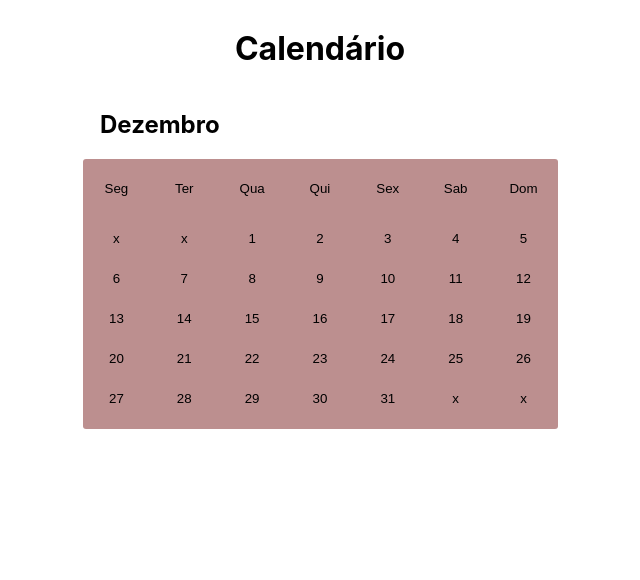
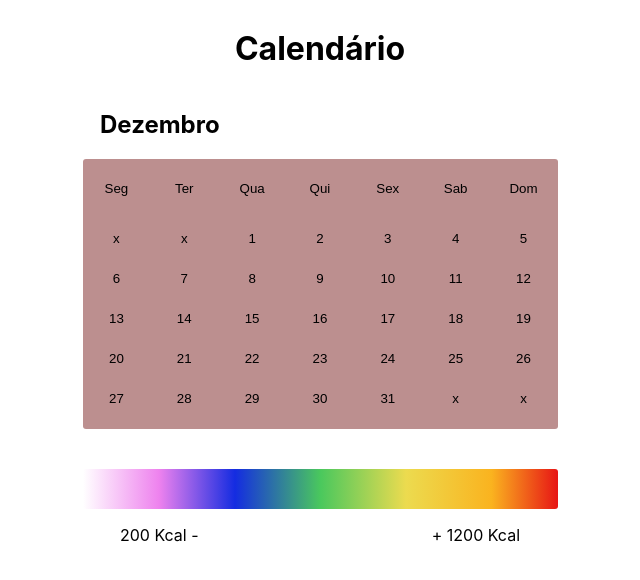
Before and after one commit to vinicius-mns/Calories-Tracker, a React (Create React App) app: page /Calendar_tracker in a window 1280 px wide. Shown: the top 580 px of the page, without its empty margins (320-960 px from the left). Built offline with nearby package versions, Linux system fonts and the light colour scheme.

Commit message:
Adiciona faixa medidora de calorias

```diff
--- a/src/components/Calendar.jsx
+++ b/src/components/Calendar.jsx
@@ -101,8 +101,8 @@ export default function Calendar() {
           </div>
 
           <div className='box'>
-            <button>Confirmar</button>
-            <button>Deletar</button>
+            <button onClick={ closeModal }>Confirmar</button>
+            <button onClick={ closeModal } >Deletar</button>
           </div>
         </div>
       </div>
--- a/src/components/Table.jsx
+++ b/src/components/Table.jsx
@@ -1,34 +1,15 @@
 import React from "react";
 import '../styles/table.css'
 
-const naofez = [ ['0 a 199', 'xx', 'aa'], ['200 a 399', 'xx', 'bb'], ['400 a 599', 'xx','cc'], ['600 a 799', 'xx','dd'], ['800 a 999', 'xx','ee'], ['1000 a 1199', 'xx', 'ff'], ['1200 a infit', 'xx','gg'] ]
-
-const fez = [ ['0 a 199', 'yy', 'aa'], ['200 a 399', 'yy', 'bb'], ['400 a 599', 'yy','cc'], ['600 a 799', 'yy','dd'], ['800 a 999', 'yy','ee'], ['1000 a 1199', 'yy', 'ff'], ['1200 a infit', 'yy','gg'] ]
-
 export default function Table() {
   return (
-    <div className="containerTable">
-      <div className="table">
-        <span>Nao fez Exercicios</span>
-        <div className="carousel">
-          {naofez.map((kcal) => (
-            <div className="box">
-              <div className={ `${kcal[1]} ${kcal[2]}` } />
-              <div>{`${kcal[0]} Kcal`}</div>
-            </div>
-          ))}
-        </div>
-      </div>
+    <div className="naosei" >
+      <div className="guide">
+        <div className="color" />
 
-      <div className="table">
-        <span>fez Exercicios</span>
-        <div className="carousel">
-          {fez.map((kcal) => (
-            <div className="box">
-              <div className={ `${kcal[1]} ${kcal[2]}` } />
-              <div>{`${kcal[0]} Kcal`}</div>
-            </div>
-          ))}
+        <div className="values">
+          <p>200 Kcal -</p>
+          <p>+ 1200 Kcal</p>
         </div>
       </div>
     </div>
--- a/src/pages/CalendarTracker.jsx
+++ b/src/pages/CalendarTracker.jsx
@@ -1,7 +1,7 @@
 import React from 'react';
 import '../styles/calendarTracker.css'
 import Calendar from '../components/Calendar';
-// import Table from '../components/Table';
+import Table from '../components/Table';
 
 export default function CalendarTracker() {
   return(
@@ -9,7 +9,7 @@ export default function CalendarTracker() {
       <h1>Calendário</h1>
       <h2>Dezembro</h2>
       <Calendar />
-      {/* <Table /> */}
+      <Table />
     </div>
   );
 }
--- a/src/styles/table.css
+++ b/src/styles/table.css
@@ -1,85 +1,28 @@
-/* .grid .xy {
-  background-color: transparent;
-  animation: spin 10s infinite linear;
+
+.guide, .naosei {
+  width: 100%;
+  display: flex;
+  justify-content: center;
 }
 
-.grid .xx::after {
-  content: "\1F338";
-  font-size: 40px;
-  text-align: center;
-  color: rgba(255, 255, 255, 0.445);
+.guide {
+  flex-direction: column;
+  align-items: center;
 }
 
-.grid .yy::after {
-  content: "\1F4AE";
-  font-size: 40px;
-  text-align: center;
-  color: rgba(255, 255, 255, 0.445);
+.guide .values {
+  height: 20px;
+  display: flex;
+  justify-content: space-between;
+  width: 80%;
+  padding: 0;
+  margin: 0;
 }
 
-.grid {
-  margin-top: 30px;
-  width: 100%;
-  display: flex;
-  justify-content: space-evenly;
+.guide .color {
+  margin-top: 40px;
+  width: 95%;
+  height: 40px;
+  background: rgb(255,255,255);
+  background: linear-gradient(90deg, rgba(255,255,255,1) 0%, rgba(238,130,238,1) 16%, rgba(20,44,225,1) 32%, rgba(74,200,93,1) 50%, rgba(236,219,79,1) 68%, rgba(250,179,31,1) 86%, rgba(231,21,21,1) 100%);
 }
-
-.tableContainer {
-  width: 95%;
-}
-
-.subGrid {
-  background-color: red;
-  display: flex;
-  flex-direction: column;
-  align-items: center;
-  justify-content: center;
-  text-align: center;
-} */
-
-.containerTable {
-  width: 95%;
-  display: flex;
-  flex-wrap: wrap;
-}
-
-.table {
-  width: 100%;
-  margin-top: 30px;
-}
-
-.table .carousel {
-  width: 100%;
-  display: flex;
-  overflow-x: auto;
-}
-
-.carousel .box{
-  display: flex;
-  margin: 10px;
-  justify-content: space-evenly;
-}
-
-.carousel .box div {
-  width: 130px;
-  text-align: center;
-}
-
-.table .xx::after {
-  content: "\1F338";
-  font-size: 40px;
-  text-align: center;
-  color: rgba(255, 255, 255, 0.445);
-}
-
-.table .yy::after {
-  content: "\1F4AE";
-  font-size: 40px;
-  text-align: center;
-  color: rgba(255, 255, 255, 0.445);
-}
-
-.table .xx, .yy {
-  background-color: transparent;
-  animation: spin 10s infinite linear;
-}
```
